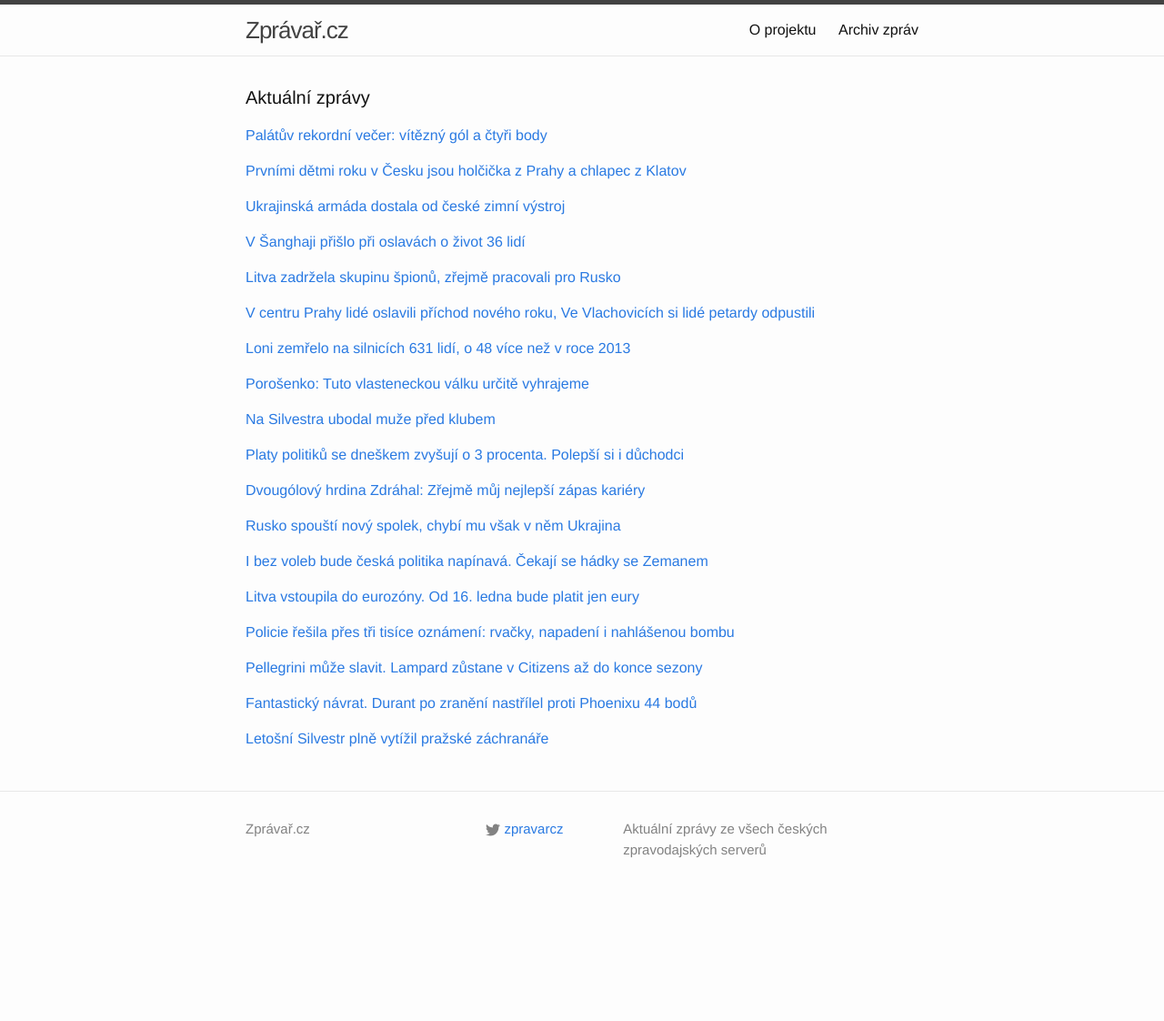
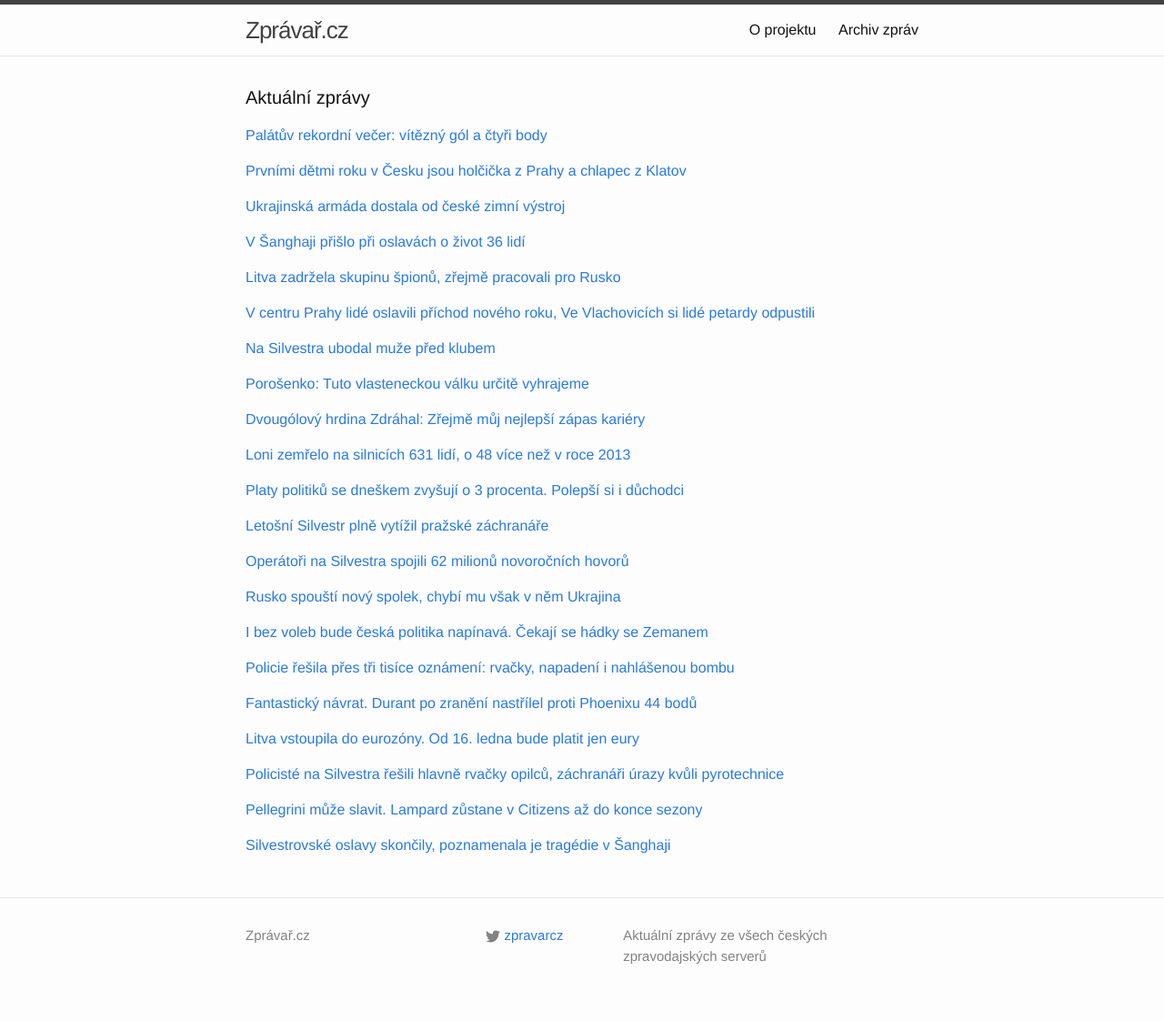
Before and after one commit to adliska/zpravar, a Jekyll site: the page built from index.html, in a window 1280 px wide. Shown: the whole page at 91% size. Built offline with Jekyll 4.4.1, drawn with Linux system fonts in a browser that asks for light colours; before the commit the page ends 1005 px from its top, so only the background shows below that; some of the changed lines change nothing that is shown.

Commit message:
zpravar news update

```diff
--- a/index.html
+++ b/index.html
@@ -70,13 +70,13 @@ layout: default
 <li><a href=http://www.ceskenoviny.cz/zpravy/zpravy/v-ulicich-v-centru-prahy-lide-slavi-prichod-noveho-roku/1163938>V ulicích v centru Prahy lidé slaví příchod nového roku - www.ceskenoviny.cz</a></li>
 <li><a href=http://www.novinky.cz/domaci/357569-cesko-vita-oslavami-novy-rok-jsou-uz-prvni-zraneni.html>Česko vítá oslavami nový rok, jsou už první zranění - www.novinky.cz</a></li>
 </ul>
-</div><p><a href="javascript:;" onclick="toggle_visibility('zpravy6')">Loni zemřelo na silnicích 631 lidí, o 48 více než v roce 2013</a></p>
+</div><p><a href="javascript:;" onclick="toggle_visibility('zpravy6')">Na Silvestra ubodal muže před klubem</a></p>
 <div id="zpravy6" style="display:none">
 <ul>
-<li><a href=http://www.denik.cz/z_domova/loni-zemrelo-na-silnicich-631-lidi-o-48-vice-nez-v-roce-2013-20150101.html>Loni zemřelo na silnicích 631 lidí, o 48 více než v roce 2013 - www.denik.cz</a></li>
-<li><a href=http://zpravy.idnes.cz/loni-zemrelo-na-silnicich-v-cesku-631-lidi-o-48-vice-nez-o-rok-drive-pv6-/krimi.aspx?c=A150101_090314_krimi_jav>Loni zemřelo na silnicích v Česku 631 lidí, o 48 více než o rok dříve - zpravy.idnes.cz</a></li>
-<li><a href=http://www.novinky.cz/krimi/357581-loni-zemrelo-na-silnicich-v-cesku-631-lidi-o-48-mezirocne-vice.html>Loni zemřelo na silnicích v Česku 631 lidí, o 48 meziročně více - www.novinky.cz</a></li>
-<li><a href=http://www.ceskatelevize.cz/ct24/domaci/296860-mrtvych-loni-na-silnicich-pribylo/>Mrtvých loni na silnicích přibylo - www.ceskatelevize.cz</a></li>
+<li><a href=http://www.novinky.cz/krimi/357582-na-silvestra-ubodal-muze-pred-klubem.html>Na Silvestra ubodal muže před klubem - www.novinky.cz</a></li>
+<li><a href=http://www.ceskatelevize.cz/ct24/domaci/296859-v-trebici-zemrel-pri-rvacce-muz-v-brne-vypadl-opily-mladik-z-okna/>V Třebíči zemřel při rvačce muž, v Brně vypadl opilý mladík z okna - www.ceskatelevize.cz</a></li>
+<li><a href=http://www.ceskenoviny.cz/zpravy/zpravy/v-trebici-byl-rano-pred-klubem-pobodan-muz-zranenim-podlehl/1163991>V Třebíči byl ráno před klubem pobodán muž, zraněním podlehl - www.ceskenoviny.cz</a></li>
+<li><a href=http://jihlava.idnes.cz/v-trebici-byl-rano-pred-klubem-pobodan-muz-zranenim-podlehl-po9-/jihlava-zpravy.aspx?c=A150101_072138_jihlava-zpravy_jav>Rvačka před klubem v Třebíči skončila ubodáním jednoho z mužů - jihlava.idnes.cz</a></li>
 </ul>
 </div><p><a href="javascript:;" onclick="toggle_visibility('zpravy7')">Porošenko: Tuto vlasteneckou válku určitě vyhrajeme</a></p>
 <div id="zpravy7" style="display:none">
@@ -86,64 +86,64 @@ layout: default
 <li><a href=http://www.rozhlas.cz/_zprava/ukrajina-zvitezi-v-boji-s-proruskymi-separatisty-rekl-v-projevu-prezident-porosenko--1438433>Ukrajina zvítězí v boji s proruskými separatisty, řekl v projevu prezident Porošenko - www.rozhlas.cz</a></li>
 <li><a href=http://www.novinky.cz/zahranicni/357576-porosenko-ukrajina-valku-vyhraje-a-spusti-reformy.html>Porošenko: Ukrajina válku vyhraje a spustí reformy - www.novinky.cz</a></li>
 </ul>
-</div><p><a href="javascript:;" onclick="toggle_visibility('zpravy8')">Na Silvestra ubodal muže před klubem</a></p>
+</div><p><a href="javascript:;" onclick="toggle_visibility('zpravy8')">Dvougólový hrdina Zdráhal: Zřejmě můj nejlepší zápas kariéry</a></p>
 <div id="zpravy8" style="display:none">
 <ul>
-<li><a href=http://www.novinky.cz/krimi/357582-na-silvestra-ubodal-muze-pred-klubem.html>Na Silvestra ubodal muže před klubem - www.novinky.cz</a></li>
-<li><a href=http://www.ceskatelevize.cz/ct24/domaci/296859-v-trebici-zemrel-pri-rvacce-muz-v-brne-vypadl-opily-mladik-z-okna/>V Třebíči zemřel při rvačce muž, v Brně vypadl opilý mladík z okna - www.ceskatelevize.cz</a></li>
-<li><a href=http://www.ceskenoviny.cz/zpravy/zpravy/v-trebici-byl-rano-pred-klubem-pobodan-muz-zranenim-podlehl/1163991>V Třebíči byl ráno před klubem pobodán muž, zraněním podlehl - www.ceskenoviny.cz</a></li>
-<li><a href=http://jihlava.idnes.cz/v-trebici-byl-rano-pred-klubem-pobodan-muz-zranenim-podlehl-po9-/jihlava-zpravy.aspx?c=A150101_072138_jihlava-zpravy_jav>Rvačka před klubem v Třebíči skončila ubodáním jednoho z mužů - jihlava.idnes.cz</a></li>
+<li><a href=http://www.denik.cz/hokej/dvougolovy-hrdina-zdrahal-zrejme-muj-nejlepsi-zapas-kariery-20150101.html>Dvougólový hrdina Zdráhal: Zřejmě můj nejlepší zápas kariéry - www.denik.cz</a></li>
+<li><a href=http://www.tyden.cz/rubriky/sport/hokej/reprezentace/euforie-nejlepsi-zapas-kariery-smal-se-strelec-zdrahal_328815.html>Euforie! Nejlepší zápas kariéry, smál se střelec Zdráhal - www.tyden.cz</a></li>
+<li><a href=http://www.tyden.cz/rubriky/sport/hokej/reprezentace/nejlepsi-zapas-kariery-smal-se-strelec-zdrahal_328815.html>Euforie! Nejlepší zápas kariéry, smál se střelec Zdráhal - www.tyden.cz</a></li>
+<li><a href=http://sport.aktualne.cz/zdrahal-zrejme-muj-nejlepsi-zapas-kariery/r~7b401c96918d11e4a10c0025900fea04/>Zdráhal: Konečně jsme hráli jako tým. Slováky už nepdoceníme - sport.aktualne.cz</a></li>
 </ul>
-</div><p><a href="javascript:;" onclick="toggle_visibility('zpravy9')">Platy politiků se dneškem zvyšují o 3 procenta. Polepší si i důchodci</a></p>
+</div><p><a href="javascript:;" onclick="toggle_visibility('zpravy9')">Loni zemřelo na silnicích 631 lidí, o 48 více než v roce 2013</a></p>
 <div id="zpravy9" style="display:none">
+<ul>
+<li><a href=http://www.denik.cz/z_domova/loni-zemrelo-na-silnicich-631-lidi-o-48-vice-nez-v-roce-2013-20150101.html>Loni zemřelo na silnicích 631 lidí, o 48 více než v roce 2013 - www.denik.cz</a></li>
+<li><a href=http://zpravy.idnes.cz/loni-zemrelo-na-silnicich-v-cesku-631-lidi-o-48-vice-nez-o-rok-drive-pv6-/krimi.aspx?c=A150101_090314_krimi_jav>Loni zemřelo na silnicích v Česku 631 lidí, o 48 více než o rok dříve - zpravy.idnes.cz</a></li>
+<li><a href=http://www.novinky.cz/krimi/357581-loni-zemrelo-na-silnicich-v-cesku-631-lidi-o-48-mezirocne-vice.html>Loni zemřelo na silnicích v Česku 631 lidí, o 48 meziročně více - www.novinky.cz</a></li>
+<li><a href=http://www.ceskatelevize.cz/ct24/domaci/296860-mrtvych-loni-na-silnicich-pribylo/>Mrtvých loni na silnicích přibylo - www.ceskatelevize.cz</a></li>
+</ul>
+</div><p><a href="javascript:;" onclick="toggle_visibility('zpravy10')">Platy politiků se dneškem zvyšují o 3 procenta. Polepší si i důchodci</a></p>
+<div id="zpravy10" style="display:none">
 <ul>
 <li><a href=http://domaci.ihned.cz/c1-63321380-platy-politiku-se-dneskem-zvysuji-o-3-procenta-polepsi-si-i-duchodci>Platy politiků se dneškem zvyšují o 3 procenta. Polepší si i důchodci - domaci.ihned.cz</a></li>
 <li><a href=http://domaci.ihned.cz/c1-63321380-zvysuji-se-platy-politikum-letos-si-polepsi-i-duchodci-a-rodiny-s-detmi>Zvyšují se platy politikům, letos si polepší  i důchodci a rodiny s dětmi - domaci.ihned.cz</a></li>
 <li><a href=http://www.financninoviny.cz/zpravodajstvi/zpravy/platy-politiku-se-ode-dneska-zvysuji-o-3-pct-u-soudcu-o-deset/1163973>Platy politiků se ode dneška zvyšují o 3 pct., u soudců o deset - www.financninoviny.cz</a></li>
 <li><a href=http://www.financninoviny.cz/zpravodajstvi/zpravy/duchodcum-vzrustaji-penze-danove-slevy-na-deti-se-zvysuji/1163971>Důchodcům vzrůstají penze, daňové slevy na děti se zvyšují - www.financninoviny.cz</a></li>
 </ul>
-</div><p><a href="javascript:;" onclick="toggle_visibility('zpravy10')">Dvougólový hrdina Zdráhal: Zřejmě můj nejlepší zápas kariéry</a></p>
-<div id="zpravy10" style="display:none">
+</div><p><a href="javascript:;" onclick="toggle_visibility('zpravy11')">Letošní Silvestr plně vytížil pražské záchranáře</a></p>
+<div id="zpravy11" style="display:none">
 <ul>
-<li><a href=http://www.denik.cz/hokej/dvougolovy-hrdina-zdrahal-zrejme-muj-nejlepsi-zapas-kariery-20150101.html>Dvougólový hrdina Zdráhal: Zřejmě můj nejlepší zápas kariéry - www.denik.cz</a></li>
-<li><a href=http://www.tyden.cz/rubriky/sport/hokej/reprezentace/euforie-nejlepsi-zapas-kariery-smal-se-strelec-zdrahal_328815.html>Euforie! Nejlepší zápas kariéry, smál se střelec Zdráhal - www.tyden.cz</a></li>
-<li><a href=http://www.tyden.cz/rubriky/sport/hokej/reprezentace/nejlepsi-zapas-kariery-smal-se-strelec-zdrahal_328815.html>Euforie! Nejlepší zápas kariéry, smál se střelec Zdráhal - www.tyden.cz</a></li>
-<li><a href=http://sport.aktualne.cz/zdrahal-zrejme-muj-nejlepsi-zapas-kariery/r~7b401c96918d11e4a10c0025900fea04/>Zdráhal: Konečně jsme hráli jako tým. Slováky už nepdoceníme - sport.aktualne.cz</a></li>
+<li><a href=http://www.ceskenoviny.cz/zpravy/zpravy/letosni-silvestr-plne-vytizil-prazske-zachranare/1164012>Letošní Silvestr plně vytížil pražské záchranáře - www.ceskenoviny.cz</a></li>
+<li><a href=http://www.ceskenoviny.cz/zpravy/zpravy/hasici-meli-v-praze-proti-lonsku-klidnejsi-silvestrovskou-sluzbu/1164012>Hasiči měli v Praze proti loňsku klidnější silvestrovskou službu - www.ceskenoviny.cz</a></li>
+<li><a href=http://www.denik.cz/z_domova/prazsti-hasici-meli-proti-lonsku-klidnejsi-silvestrovskou-sluzbu-20150101.html>Pražští hasiči měli proti loňsku klidnější silvestrovskou službu - www.denik.cz</a></li>
 </ul>
-</div><p><a href="javascript:;" onclick="toggle_visibility('zpravy11')">Rusko spouští nový spolek, chybí mu však v něm Ukrajina</a></p>
-<div id="zpravy11" style="display:none">
+</div><p><a href="javascript:;" onclick="toggle_visibility('zpravy12')">Operátoři na Silvestra spojili 62 milionů novoročních hovorů</a></p>
+<div id="zpravy12" style="display:none">
+<ul>
+<li><a href=http://zpravy.aktualne.cz/domaci/operatori-na-silvestra-spojili-62-milionu-novorocnich-hovoru/r~ccd5c06691af11e4b6d20025900fea04/>Operátoři na Silvestra spojili 62 milionů novoročních hovorů - zpravy.aktualne.cz</a></li>
+<li><a href=http://byznys.ihned.cz/c1-63322380-cesi-behem-silvestra-vyridili-62-milionu-hovoru-a-odeslali-43-5-milionu-zprav>Češi během Silvestra vyřídili 62 milionů hovorů a odeslali 43,5 milionu zpráv - byznys.ihned.cz</a></li>
+<li><a href=http://www.financninoviny.cz/zpravodajstvi/zpravy/o-silvestrovske-noci-stoupl-proti-lonsku-pocet-hovoru-i-sms/1164098>O silvestrovské noci stoupl proti loňsku počet hovorů i SMS - www.financninoviny.cz</a></li>
+</ul>
+</div><p><a href="javascript:;" onclick="toggle_visibility('zpravy13')">Rusko spouští nový spolek, chybí mu však v něm Ukrajina</a></p>
+<div id="zpravy13" style="display:none">
 <ul>
 <li><a href=http://echo24.cz/a/wqMCp>Rusko spouští nový spolek, chybí mu však v něm Ukrajina - echo24.cz</a></li>
 <li><a href=http://zahranicni.ihned.cz/c1-63321390-rusko-spousti-konkurenci-eu-v-euroasijskem-spolku-mu-ale-chybi-ukrajina>Rusko spouští konkurenci EU. V euroasijském spolku mu ale chybí Ukrajina - zahranicni.ihned.cz</a></li>
 <li><a href=http://www.financninoviny.cz/zpravodajstvi/zpravy/rusko-spousti-novy-spolek-chybi-mu-vsak-v-nem-ukrajina/1163979>Rusko spouští nový spolek, chybí mu však v něm Ukrajina - www.financninoviny.cz</a></li>
 </ul>
-</div><p><a href="javascript:;" onclick="toggle_visibility('zpravy12')">I bez voleb bude česká politika napínavá. Čekají se hádky se Zemanem</a></p>
-<div id="zpravy12" style="display:none">
+</div><p><a href="javascript:;" onclick="toggle_visibility('zpravy14')">I bez voleb bude česká politika napínavá. Čekají se hádky se Zemanem</a></p>
+<div id="zpravy14" style="display:none">
 <ul>
 <li><a href=http://zpravy.idnes.cz/politika-v-roce-2015-0ml-/domaci.aspx?c=A150101_115047_domaci_skr>I bez voleb bude česká politika napínavá. Čekají se hádky se Zemanem - zpravy.idnes.cz</a></li>
 <li><a href=http://www.denik.cz/z_domova/volby-letos-nebudou-dulezitych-politickych-udalosti-prijde-rada-20150101.html>Co čeká Českou republiku? Volba náměstka, nové zákony a nové vedení koalice - www.denik.cz</a></li>
 <li><a href=http://www.ceskenoviny.cz/zpravy/zpravy/volby-letos-nebudou-dulezitych-politickych-udalosti-prijde-rada/1163983>Volby letos nebudou, důležitých politických událostí přijde řada - www.ceskenoviny.cz</a></li>
 </ul>
-</div><p><a href="javascript:;" onclick="toggle_visibility('zpravy13')">Litva vstoupila do eurozóny. Od 16. ledna bude platit jen eury</a></p>
-<div id="zpravy13" style="display:none">
-<ul>
-<li><a href=http://www.ceskatelevize.cz/ct24/ekonomika/296865-litva-vstoupila-do-eurozony-od-16-ledna-bude-platit-jen-eury/>Litva vstoupila do eurozóny. Od 16. ledna bude platit jen eury - www.ceskatelevize.cz</a></li>
-<li><a href=http://www.rozhlas.cz/_zprava/v-litve-se-zacalo-platit-eury-mladi-lide-to-vitaji--1438436>V Litvě se začalo platit eury, mladí lidé to vítají - www.rozhlas.cz</a></li>
-<li><a href=http://www.financninoviny.cz/zpravodajstvi/zpravy/litva-je-od-dnesniho-dne-19-clenem-eurozony/1163951>Litva je od dnešního dne 19. členem eurozóny - www.financninoviny.cz</a></li>
-</ul>
-</div><p><a href="javascript:;" onclick="toggle_visibility('zpravy14')">Policie řešila přes tři tisíce oznámení: rvačky, napadení i nahlášenou bombu</a></p>
-<div id="zpravy14" style="display:none">
+</div><p><a href="javascript:;" onclick="toggle_visibility('zpravy15')">Policie řešila přes tři tisíce oznámení: rvačky, napadení i nahlášenou bombu</a></p>
+<div id="zpravy15" style="display:none">
 <ul>
 <li><a href=http://www.tyden.cz/rubriky/domaci/policie-resila-pres-tri-tisice-oznameni-rvacky-napadeni-i-nahlasenou-bombu_328823.html>Policie řešila přes tři tisíce oznámení: rvačky, napadení i nahlášenou bombu - www.tyden.cz</a></li>
 <li><a href=http://www.ceskenoviny.cz/zpravy/zpravy/policie-prijala-na-silvestra-3500-oznameni-vyrazne-pribylo-pozaru/1164079>Policie přijala na Silvestra 3500 oznámení,výrazně přibylo požárů - www.ceskenoviny.cz</a></li>
 <li><a href=http://www.denik.cz/z_domova/policie-prijala-na-silvestra-3500-oznameni-nejvice-jich-bylo-v-praze-20150101.html>Policie přijala na Silvestra 3500 oznámení, nejvíce jich bylo v Praze - www.denik.cz</a></li>
-</ul>
-</div><p><a href="javascript:;" onclick="toggle_visibility('zpravy15')">Pellegrini může slavit. Lampard zůstane v Citizens až do konce sezony</a></p>
-<div id="zpravy15" style="display:none">
-<ul>
-<li><a href=http://www.denik.cz/fotbal/pellegrini-muze-slavit-lampard-zustane-v-citizens-az-do-konce-sezony-20150101.html>Pellegrini může slavit. Lampard zůstane v Citizens až do konce sezony - www.denik.cz</a></li>
-<li><a href=http://fotbal.idnes.cz/fotbal-lampard-manchester-city-dzx-/fot_zahranici.aspx?c=A150101_102148_fot_zahranici_rou>Lampard zůstane na hostování v Manchesteru City až do konce sezony - fotbal.idnes.cz</a></li>
-<li><a href=http://sport.aktualne.cz/lampard-zustane-v-manchesteru-city-az-do-konce-sezony/r~9603d900919711e4b6d20025900fea04/>Lampard zůstane v Manchesteru City až do konce sezony - sport.aktualne.cz</a></li>
 </ul>
 </div><p><a href="javascript:;" onclick="toggle_visibility('zpravy16')">Fantastický návrat. Durant po zranění nastřílel proti Phoenixu 44 bodů</a></p>
 <div id="zpravy16" style="display:none">
@@ -152,11 +152,32 @@ layout: default
 <li><a href=http://sport.idnes.cz/basketbal-nba-zpravodajstvi-dgc-/basket.aspx?c=A150101_095254_sport-basket_rou>Durant se vrátil po zranění famózně: 44 body pomohl k výhře Oklahomy - sport.idnes.cz</a></li>
 <li><a href=http://sport.aktualne.cz/durant-se-vratil-44-body-oklahoma-vyhrala-v-prodlouzeni/r~1504613e919311e4b98c002590604f2e/>Durant se vrátil 44 body, Oklahoma vyhrála v prodloužení - sport.aktualne.cz</a></li>
 </ul>
-</div><p><a href="javascript:;" onclick="toggle_visibility('zpravy17')">Letošní Silvestr plně vytížil pražské záchranáře</a></p>
+</div><p><a href="javascript:;" onclick="toggle_visibility('zpravy17')">Litva vstoupila do eurozóny. Od 16. ledna bude platit jen eury</a></p>
 <div id="zpravy17" style="display:none">
 <ul>
-<li><a href=http://www.ceskenoviny.cz/zpravy/zpravy/letosni-silvestr-plne-vytizil-prazske-zachranare/1164012>Letošní Silvestr plně vytížil pražské záchranáře - www.ceskenoviny.cz</a></li>
-<li><a href=http://www.ceskenoviny.cz/zpravy/zpravy/hasici-meli-v-praze-proti-lonsku-klidnejsi-silvestrovskou-sluzbu/1164012>Hasiči měli v Praze proti loňsku klidnější silvestrovskou službu - www.ceskenoviny.cz</a></li>
-<li><a href=http://www.denik.cz/z_domova/prazsti-hasici-meli-proti-lonsku-klidnejsi-silvestrovskou-sluzbu-20150101.html>Pražští hasiči měli proti loňsku klidnější silvestrovskou službu - www.denik.cz</a></li>
+<li><a href=http://www.ceskatelevize.cz/ct24/ekonomika/296865-litva-vstoupila-do-eurozony-od-16-ledna-bude-platit-jen-eury/>Litva vstoupila do eurozóny. Od 16. ledna bude platit jen eury - www.ceskatelevize.cz</a></li>
+<li><a href=http://www.rozhlas.cz/_zprava/v-litve-se-zacalo-platit-eury-mladi-lide-to-vitaji--1438436>V Litvě se začalo platit eury, mladí lidé to vítají - www.rozhlas.cz</a></li>
+<li><a href=http://www.financninoviny.cz/zpravodajstvi/zpravy/litva-je-od-dnesniho-dne-19-clenem-eurozony/1163951>Litva je od dnešního dne 19. členem eurozóny - www.financninoviny.cz</a></li>
+</ul>
+</div><p><a href="javascript:;" onclick="toggle_visibility('zpravy18')">Policisté na Silvestra řešili hlavně rvačky opilců, záchranáři úrazy kvůli pyrotechnice</a></p>
+<div id="zpravy18" style="display:none">
+<ul>
+<li><a href=http://www.rozhlas.cz/_zprava/policiste-na-silvestra-resili-hlavne-rvacky-opilcu-zachranari-urazy-kvuli-pyrotechnice--1438448>Policisté na Silvestra řešili hlavně rvačky opilců, záchranáři úrazy kvůli pyrotechnice - www.rozhlas.cz</a></li>
+<li><a href=http://www.rozhlas.cz/_zprava/policiste-na-silvestra-resili-hlavne-rvacky-opilcu-zachranari-vyjizdeli-k-urazum-kvuli-pyrotechnice--1438448>Policisté na Silvestra řešili hlavně rvačky opilců, záchranáři vyjížděli k úrazům kvůli pyrotechnice - www.rozhlas.cz</a></li>
+<li><a href=http://www.lidovky.cz/jak-probihal-silvestr-v-cechach-d30-/zpravy-domov.aspx?c=A150101_105816_ln_domov_ele>Česko vstoupilo do nového roku. Policie a hasiči si mohou oddechnout  - www.lidovky.cz</a></li>
+</ul>
+</div><p><a href="javascript:;" onclick="toggle_visibility('zpravy19')">Pellegrini může slavit. Lampard zůstane v Citizens až do konce sezony</a></p>
+<div id="zpravy19" style="display:none">
+<ul>
+<li><a href=http://www.denik.cz/fotbal/pellegrini-muze-slavit-lampard-zustane-v-citizens-az-do-konce-sezony-20150101.html>Pellegrini může slavit. Lampard zůstane v Citizens až do konce sezony - www.denik.cz</a></li>
+<li><a href=http://fotbal.idnes.cz/fotbal-lampard-manchester-city-dzx-/fot_zahranici.aspx?c=A150101_102148_fot_zahranici_rou>Lampard zůstane na hostování v Manchesteru City až do konce sezony - fotbal.idnes.cz</a></li>
+<li><a href=http://sport.aktualne.cz/lampard-zustane-v-manchesteru-city-az-do-konce-sezony/r~9603d900919711e4b6d20025900fea04/>Lampard zůstane v Manchesteru City až do konce sezony - sport.aktualne.cz</a></li>
+</ul>
+</div><p><a href="javascript:;" onclick="toggle_visibility('zpravy20')">Silvestrovské oslavy skončily, poznamenala je tragédie v Šanghaji</a></p>
+<div id="zpravy20" style="display:none">
+<ul>
+<li><a href=http://www.ceskenoviny.cz/zpravy/zpravy/silvestrovske-oslavy-skoncily-poznamenala-je-tragedie-v-sanghaji/1163736>Silvestrovské oslavy skončily, poznamenala je tragédie v Šanghaji - www.ceskenoviny.cz</a></li>
+<li><a href=http://www.novinky.cz/zahranicni/357586-pariz-dubaj-new-york-nejlepsi-silvestrovske-ohnostroje.html>Paříž, Dubaj, New York: Nejlepší silvestrovské ohňostroje  - www.novinky.cz</a></li>
+<li><a href=http://www.ceskenoviny.cz/zpravy/zpravy/silvestrovske-oslavy-se-prehouply-z-vychodni-na-zapadni-polokouli/1163736>Silvestrovské oslavy se přehouply z východní na západní polokouli - www.ceskenoviny.cz</a></li>
 </ul>
 </div></div>
```
